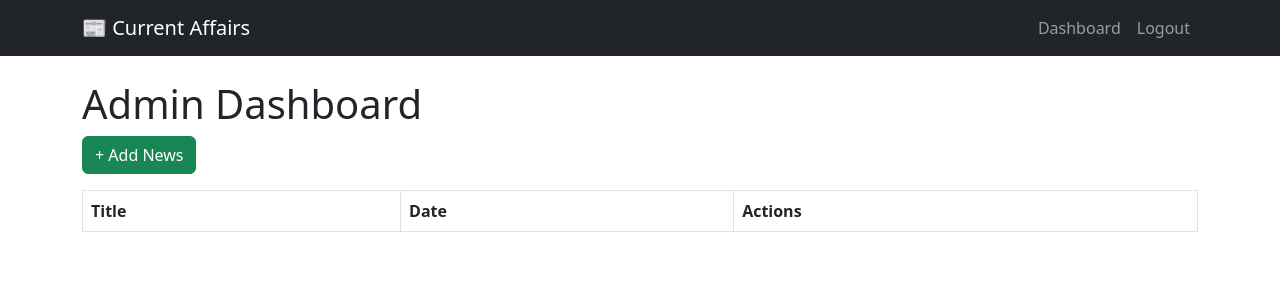
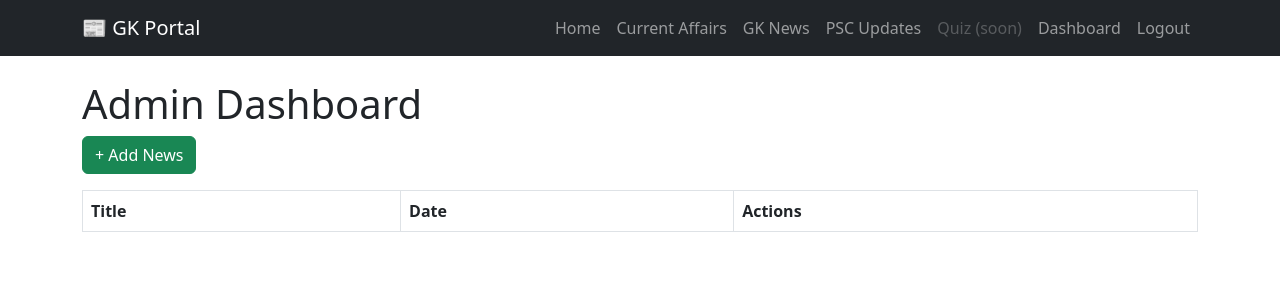
Before and after one commit to moviebazaa/currentaffairs, a Flask app: page /admin in a window 1280 px wide. Shown: the top 300 px of the page. Run offline with Flask 3, Linux system fonts and the light colour scheme; a user stored in the database is signed in; data comes from the database, SQL or seed files in the repository; data that the repository does not hold is empty.

Commit message:
Update base.html

```diff
--- a/templates/base.html
+++ b/templates/base.html
@@ -3,25 +3,34 @@
 <head>
     <meta charset="UTF-8">
     <meta name="viewport" content="width=device-width, initial-scale=1.0">
-    <title>Current Affairs</title>
+    <title>GK Portal</title>
     <link href="https://cdn.jsdelivr.net/npm/bootstrap@5.3.0/dist/css/bootstrap.min.css" rel="stylesheet">
 </head>
 <body>
     <nav class="navbar navbar-expand-lg navbar-dark bg-dark">
         <div class="container">
-            <a class="navbar-brand" href="{{ url_for('home') }}">📰 Current Affairs</a>
-            <div class="collapse navbar-collapse">
+            <a class="navbar-brand" href="{{ url_for('home') }}">📰 GK Portal</a>
+            <button class="navbar-toggler" type="button" data-bs-toggle="collapse" data-bs-target="#navbarNav">
+                <span class="navbar-toggler-icon"></span>
+            </button>
+            <div class="collapse navbar-collapse" id="navbarNav">
                 <ul class="navbar-nav ms-auto">
+                    <li class="nav-item"><a class="nav-link" href="{{ url_for('home') }}">Home</a></li>
+                    <li class="nav-item"><a class="nav-link" href="{{ url_for('current_affairs') }}">Current Affairs</a></li>
+                    <li class="nav-item"><a class="nav-link" href="{{ url_for('gk_news') }}">GK News</a></li>
+                    <li class="nav-item"><a class="nav-link" href="{{ url_for('psc_updates') }}">PSC Updates</a></li>
+                    <li class="nav-item"><a class="nav-link disabled" href="#">Quiz (soon)</a></li>
                     {% if current_user.is_authenticated %}
                         <li class="nav-item"><a class="nav-link" href="{{ url_for('admin_dashboard') }}">Dashboard</a></li>
                         <li class="nav-item"><a class="nav-link" href="{{ url_for('admin_logout') }}">Logout</a></li>
                     {% else %}
-                        <li class="nav-item"><a class="nav-link" href="{{ url_for('admin_login') }}">Admin Login</a></li>
+                        <li class="nav-item"><a class="nav-link" href="{{ url_for('admin_login') }}">Admin</a></li>
                     {% endif %}
                 </ul>
             </div>
         </div>
     </nav>
+
     <div class="container mt-4">
         {% with messages = get_flashed_messages(with_categories=true) %}
             {% if messages %}
@@ -35,6 +44,7 @@
         {% endwith %}
         {% block content %}{% endblock %}
     </div>
+
     <script src="https://cdn.jsdelivr.net/npm/bootstrap@5.3.0/dist/js/bootstrap.bundle.min.js"></script>
 </body>
 </html>
```
